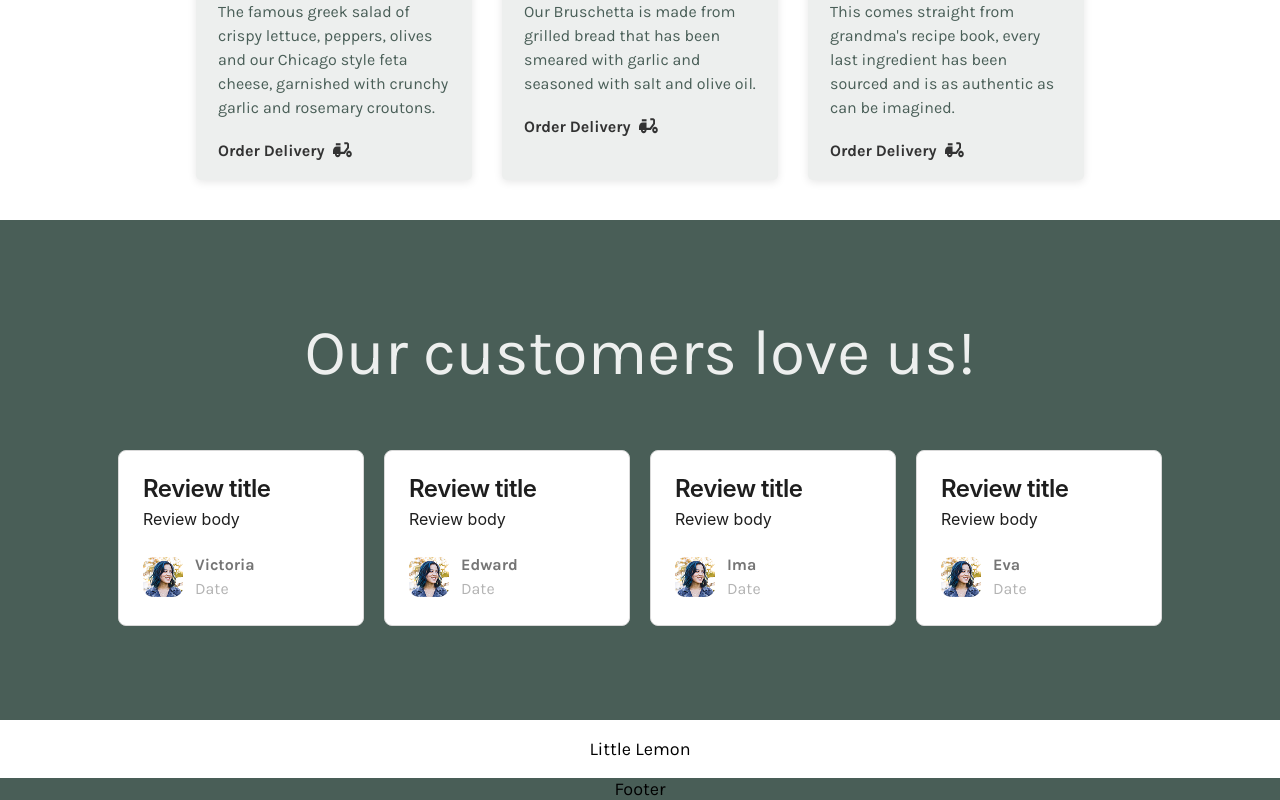
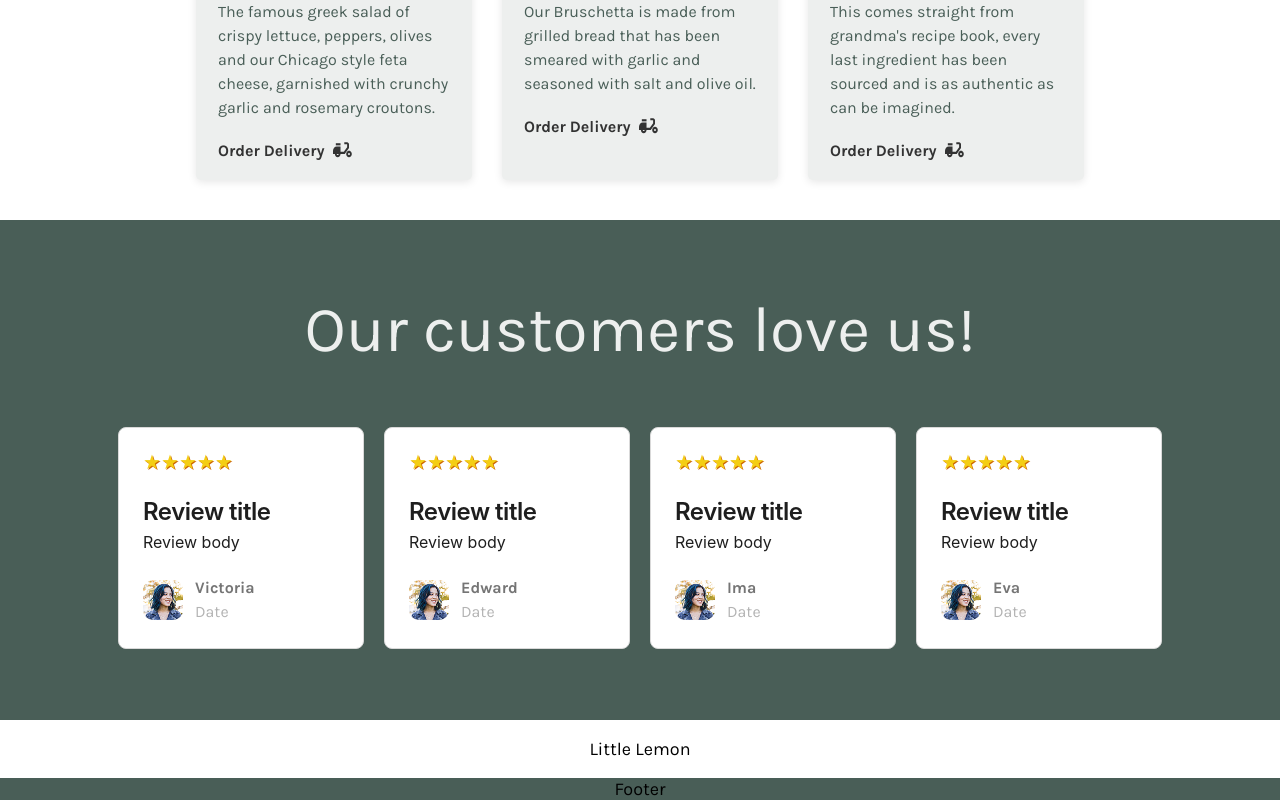
Before and after one commit to edwardAzarevich/react-capstone-project, a React (Create React App) app: page / in a window 1280 px wide. Shown: the part 866-1666 px from the top of the page. Built offline with nearby package versions, Linux system fonts and the light colour scheme.

Commit message:
add rationg component

```diff
--- a/public/index.html
+++ b/public/index.html
@@ -12,6 +12,7 @@
          a cozy restaurant with unforgettable atmosphere" />
     <meta name="og:image" content="/public/preview.svg" />
     <link rel="apple-touch-icon" href="%PUBLIC_URL%/logo192.png" />
+    <link rel="stylesheet" href="https://cdnjs.cloudflare.com/ajax/libs/font-awesome/4.7.0/css/font-awesome.min.css">
     <!--
       manifest.json provides metadata used when your web app is installed on a
       user's mobile device or desktop. See https://developers.google.com/web/fundamentals/web-app-manifest/
--- a/src/component/customersSay/ReviewCard.jsx
+++ b/src/component/customersSay/ReviewCard.jsx
@@ -1,37 +1,11 @@
 import './ReviewCard.css';
 import imgShape from "../../assets/Shape.png";
-
-function Star() {
-    return (
-        <div className="star">
-            <svg className="star-svg" fill="none" preserveAspectRatio="none" viewBox="0 0 20 20">
-                <g>
-                    <path
-                        stroke="#2C2C2C"
-                        strokeLinecap="round"
-                        strokeLinejoin="round"
-                        strokeWidth="2"
-                    />
-                </g>
-            </svg>
-        </div>
-    );
-}
-
-function Rating() {
-    return (
-        <div className="rating">
-            {[...Array(5).keys()].map((_, i) => (
-                <Star key={i} />
-            ))}
-        </div>
-    );
-}
+import Rating from '../../component/rating/Rating';
 
 const ReviewCard = ({ title, body, name, date, avatar }) => {
     return (
         <div className="review-card">
-            {/* <Rating /> */}
+            <Rating />
             <div className="review-body">
                 <h3 className="review-title">{title}</h3>
                 <p className="review-text">{body}</p>
--- /dev/null
+++ b/src/component/rating/Rating.css
@@ -0,0 +1,18 @@
+.rating-result {
+	width: 200px;
+	margin: 0;
+}
+.rating-result span {
+	padding: 0;
+	font-size: 20px;
+	line-height: 1;
+	color: lightgrey;
+	text-shadow: 1px 1px #bbb;
+}
+.rating-result > span:before {
+	content: '★';
+}
+.rating-result > span.active {
+	color: #F4CE14;
+	text-shadow: 1px 1px #c60;
+}
--- /dev/null
+++ b/src/component/rating/Rating.jsx
@@ -0,0 +1,15 @@
+import './Rating.css';
+
+const Rating = () => {
+    return (
+        <div className="rating-result">
+            <span className="active"></span>
+            <span className="active"></span>
+            <span className="active"></span>
+            <span className="active"></span>
+            <span className="active"></span>
+        </div>
+    );
+};
+
+export default Rating;
```
Lines whose indentation alone changed are shown as unchanged.
